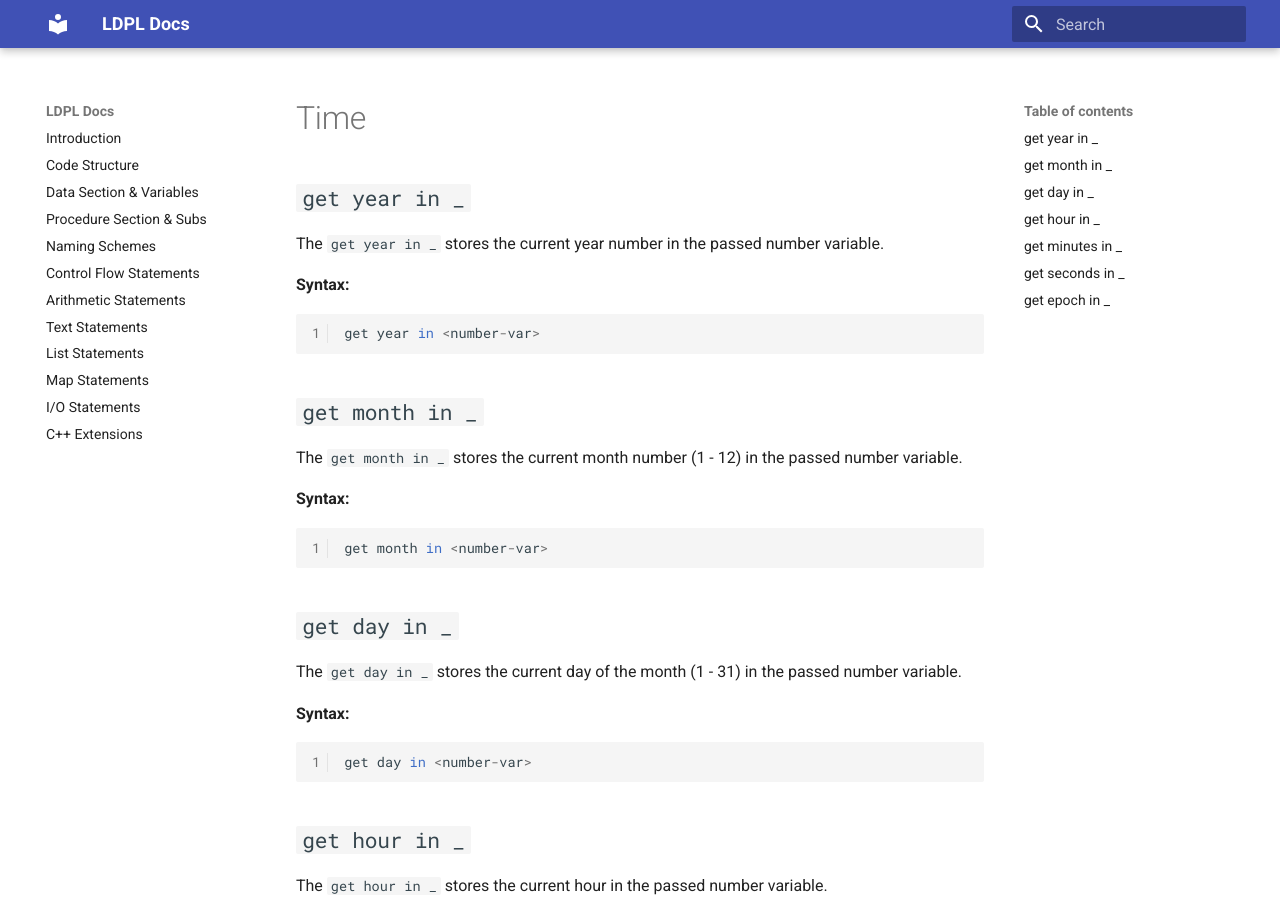
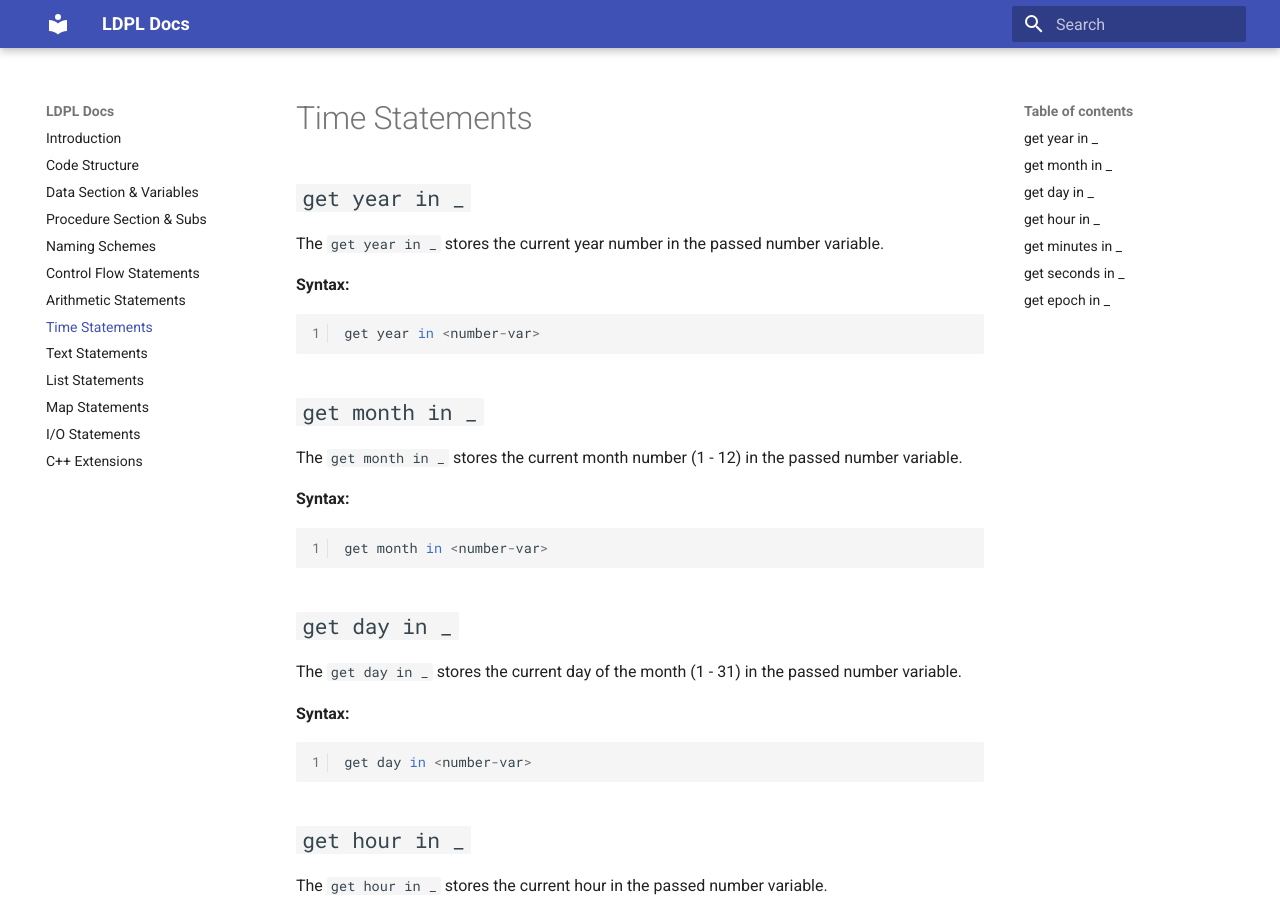
Before and after one commit to Lartu/ldpl, an MkDocs documentation site: the page built from docs/time.md, in a window 1280 px wide and 900 px high. Built offline with MkDocs 1.6.1 and Material for MkDocs 9.7.7, drawn with Linux system fonts in a browser that asks for light colours.

Commit message:
Added the time docpage to the ldpl docs

```diff
--- a/mkdocs.yml
+++ b/mkdocs.yml
@@ -7,6 +7,7 @@
     - Naming Schemes: naming.md
     - Control Flow Statements: flow.md
     - Arithmetic Statements: arithmetic.md
+    - Time Statements: time.md
     - Text Statements: text.md
     - List Statements: list.md
     - Map Statements: map.md
```
